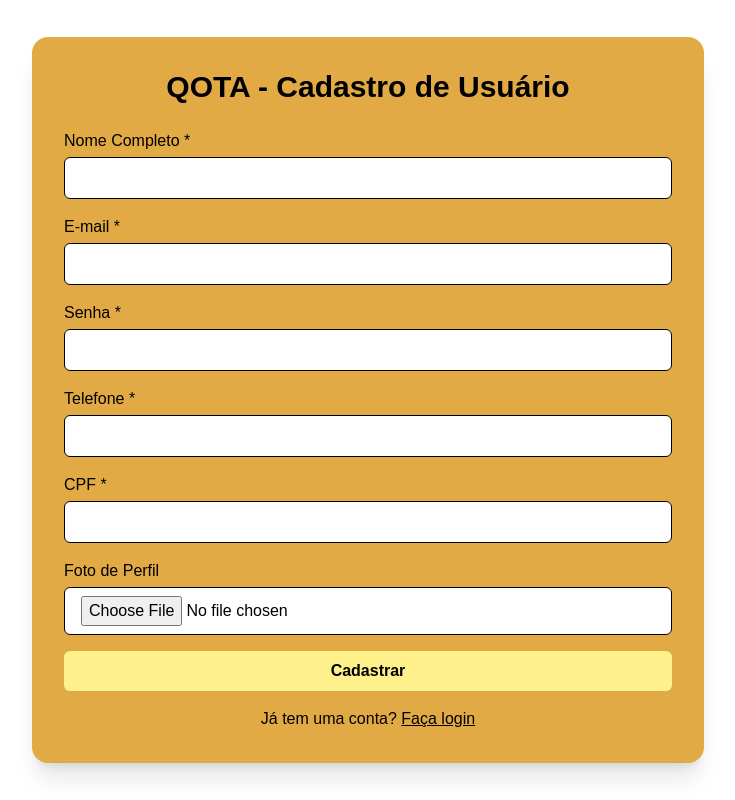
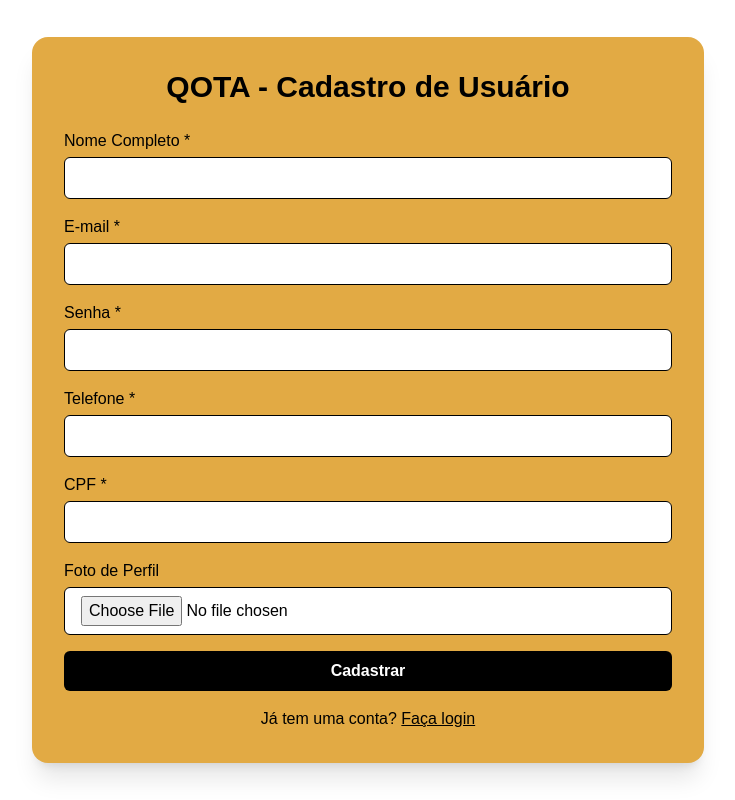
Before and after one commit to filipetocchio/TCC-Front_Web, a React (Vite) app: page /Cadastro in a window 1280 px wide. Shown: the whole page, without its empty margins (272-1007 px from the left). Built offline with nearby package versions, Linux system fonts and the light colour scheme.

Commit message:
Subindo o frontend do projeto QOTA

```diff
--- a/src/pages/RegisterUser.jsx
+++ b/src/pages/RegisterUser.jsx
@@ -117,7 +117,7 @@ const RegisterUser = () => {
 
           <button
             type="submit"
-            className="w-full py-2 text-black bg-yellow-200 hover:bg-yellow-200 rounded-md transition duration-200 font-semibold"
+            className="w-full py-2 text-white bg-black hover:bg-yellow-200 rounded-md transition duration-200 font-semibold"
           >
             Cadastrar
           </button>
@@ -125,7 +125,7 @@ const RegisterUser = () => {
 
         <p className="mt-4 text-center text-text-on-gold">
           Já tem uma conta?{' '}
-          <a href="/login" className="underline hover:text-black transition duration-200">
+          <a href="/login" className="underline hover:text-w transition duration-200">
             Faça login
           </a>
         </p>
```
